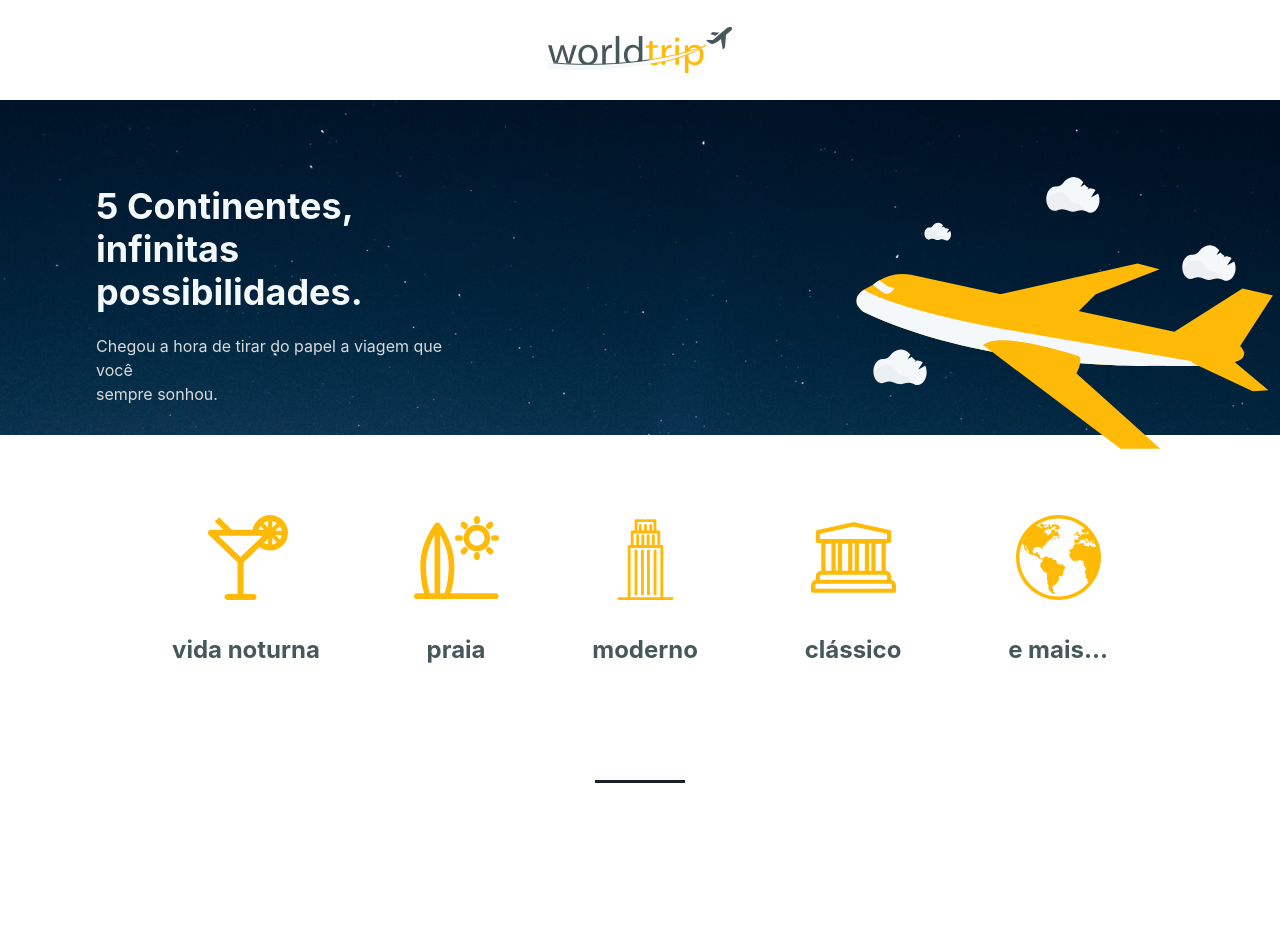
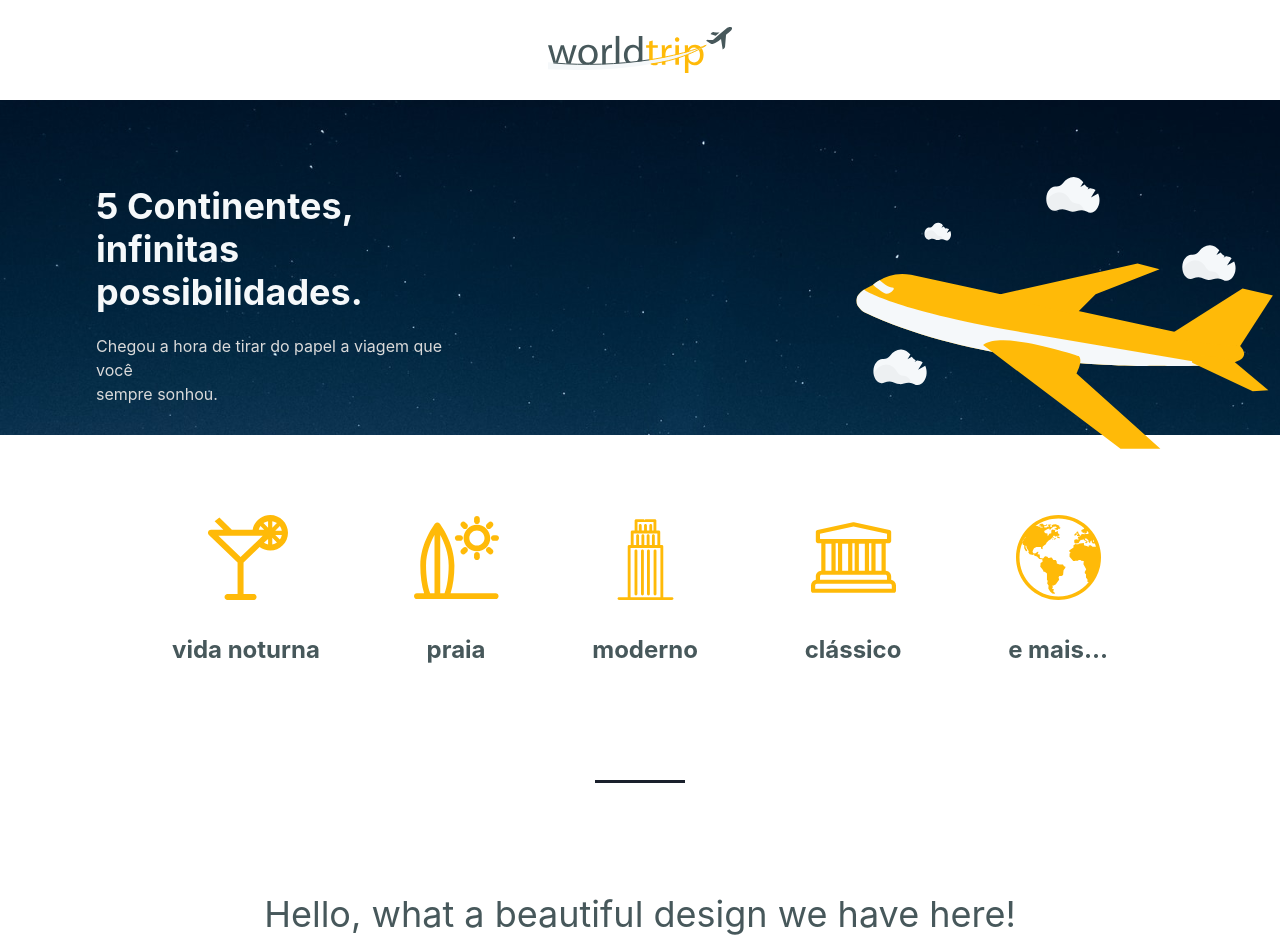
Before and after one commit to ZaninDe/world-trip, a Next.js app: page / in a window 1280 px wide. Before the commit the page ends 800 px from the top, so only its background shows below. Built offline with nearby package versions, Linux system fonts and the light colour scheme.

Commit message:
add a phrase on bottom of travel types component

```diff
--- a/src/components/NavTravelTypes.tsx
+++ b/src/components/NavTravelTypes.tsx
@@ -1,4 +1,4 @@
-import { HStack, Box, Center } from '@chakra-ui/react';
+import { HStack, VStack, Box, Center, Text } from '@chakra-ui/react';
 import { TravelType } from './TravelType';
 
 export const NavTravelTypes = () => {
@@ -11,8 +11,13 @@ export const NavTravelTypes = () => {
         <TravelType image={<img alt="" src="./images/museum.svg" />} description="clássico" />
         <TravelType image={<img alt="" src="./images/earth.svg" />} description="e mais..." />
       </HStack>
-      <Center>
-        <Box w="90px" borderTop="solid" />
+      <Center display='flex'>
+        <VStack>
+          <Box w='90px' borderTop='solid' mb="24" />
+          <Text fontSize='4xl' color='gray.650'>
+            Hello, what a beautiful design we have here!
+          </Text >
+        </VStack>
       </Center>
 
     </>
```
